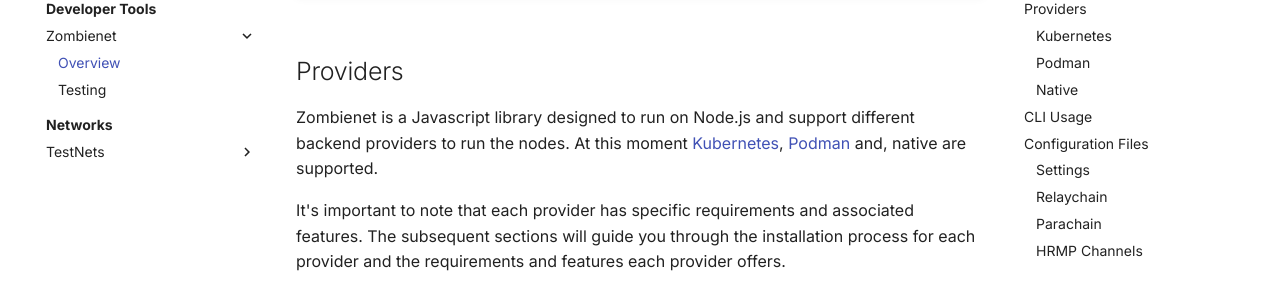
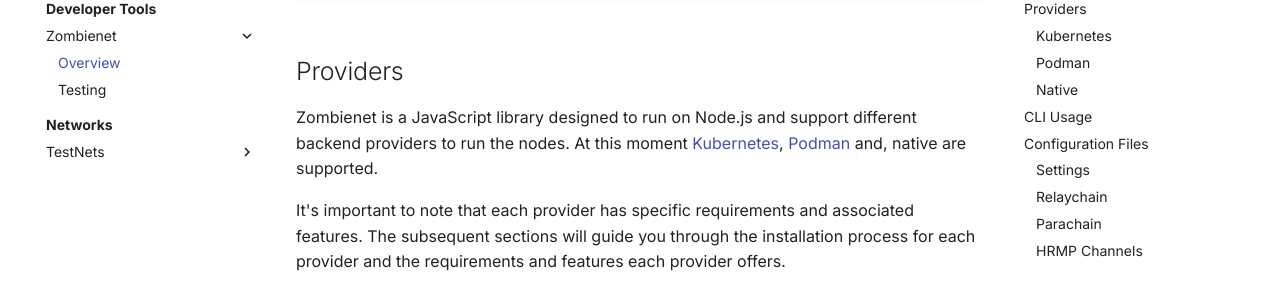
Before and after one commit to papermoonio/polkadot-ecosystem-docs-draft, an MkDocs documentation site: the page built from docs/dev-tools/zombienet/overview.md, in a window 1280 px wide and 900 px high, scrolled down 1604 px. Shown: the part 153-453 px from the top of the window. Built offline with MkDocs 1.6.1 and Material for MkDocs 9.7.7, drawn with Linux system fonts in a browser that asks for light colours.

```diff
--- a/docs/dev-tools/zombienet/overview.md
+++ b/docs/dev-tools/zombienet/overview.md
@@ -117,7 +117,7 @@ In order to install Zombienet, there are multiple options available, depending o
 
 ## Providers
 
-Zombienet is a Javascript library designed to run on Node.js and support different backend providers to run the nodes. At this moment [Kubernetes]( https://kubernetes.io/ ){target=_blank}, [Podman]( https://podman.io/ ){target=_blank} and, native are supported.
+Zombienet is a JavaScript library designed to run on Node.js and support different backend providers to run the nodes. At this moment [Kubernetes]( https://kubernetes.io/ ){target=_blank}, [Podman]( https://podman.io/ ){target=_blank} and, native are supported.
 
 It's important to note that each provider has specific requirements and associated features. The subsequent sections will guide you through the installation process for each provider and the requirements and features each provider offers.
 
```
